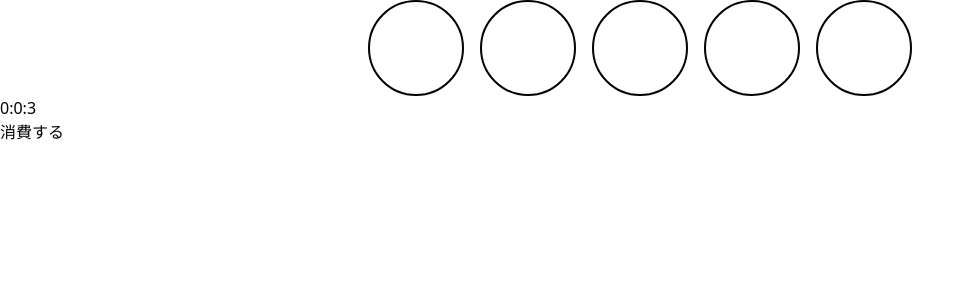
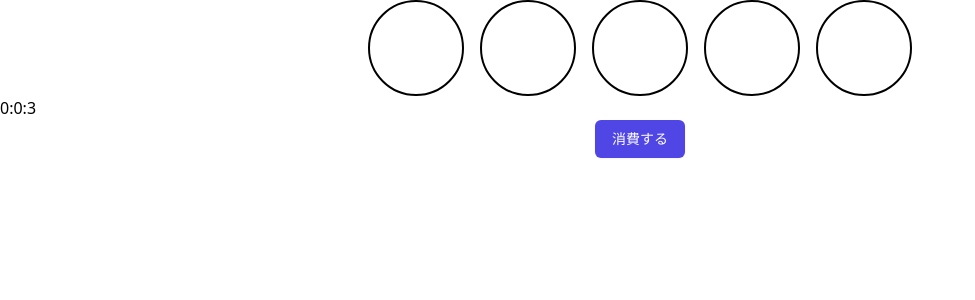
Before and after one commit to watagit/stamina, a Next.js app: page / in a window 1280 px wide. Shown: the top 300 px of the page, without its empty margins (0-975 px from the left). Built offline with nearby package versions, Linux system fonts and the light colour scheme.

Commit message:
attach style to consume button

```diff
--- a/src/components/ConsumeButton.tsx
+++ b/src/components/ConsumeButton.tsx
@@ -5,7 +5,13 @@ type Props = {
 };
 
 const ConsumeButton: FC<Props> = ({ handleClick }) => {
-  return <button onClick={handleClick}>消費する</button>;
+  return (
+    <div className={"flex justify-center"}>
+      <button
+        className={"py-2 px-4 border border-transparent shadow-sm text-sm font-medium rounded-md text-white bg-indigo-600 hover:bg-indigo-700 focus:outline-none focus:ring-2 focus:ring-offset-2 focus:ring-indigo-500"}
+        onClick={handleClick}>消費する</button>
+    </div>
+  );
 };
 
 export default ConsumeButton;
```
